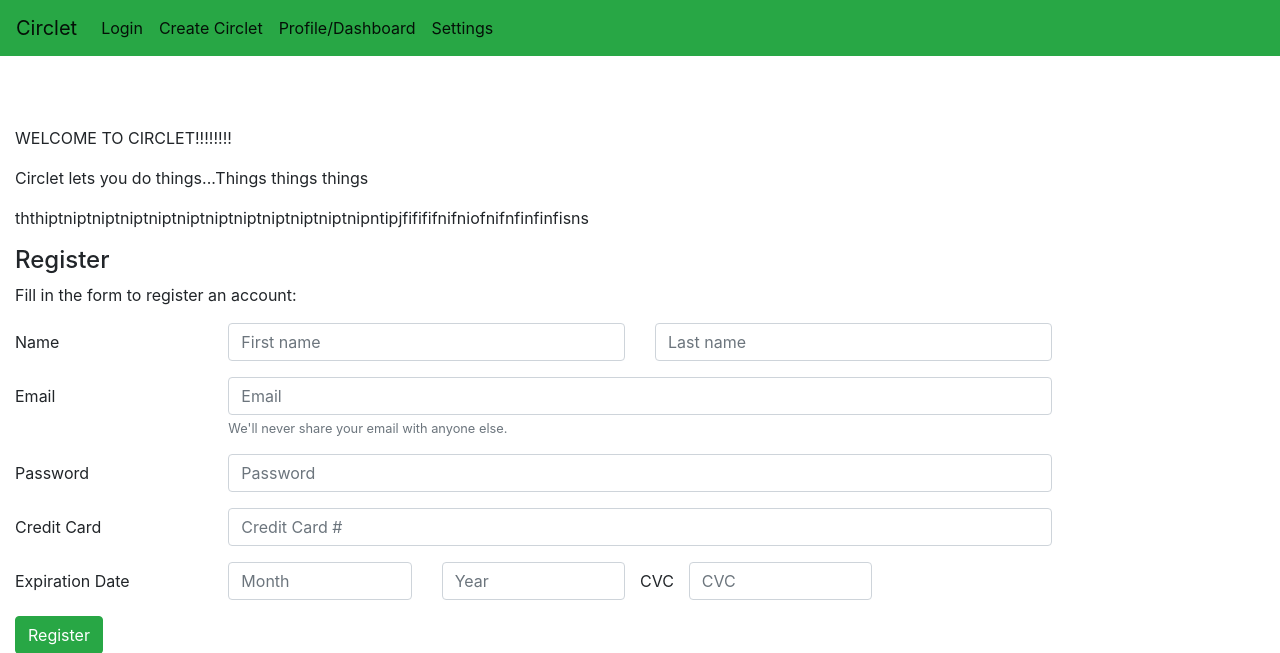
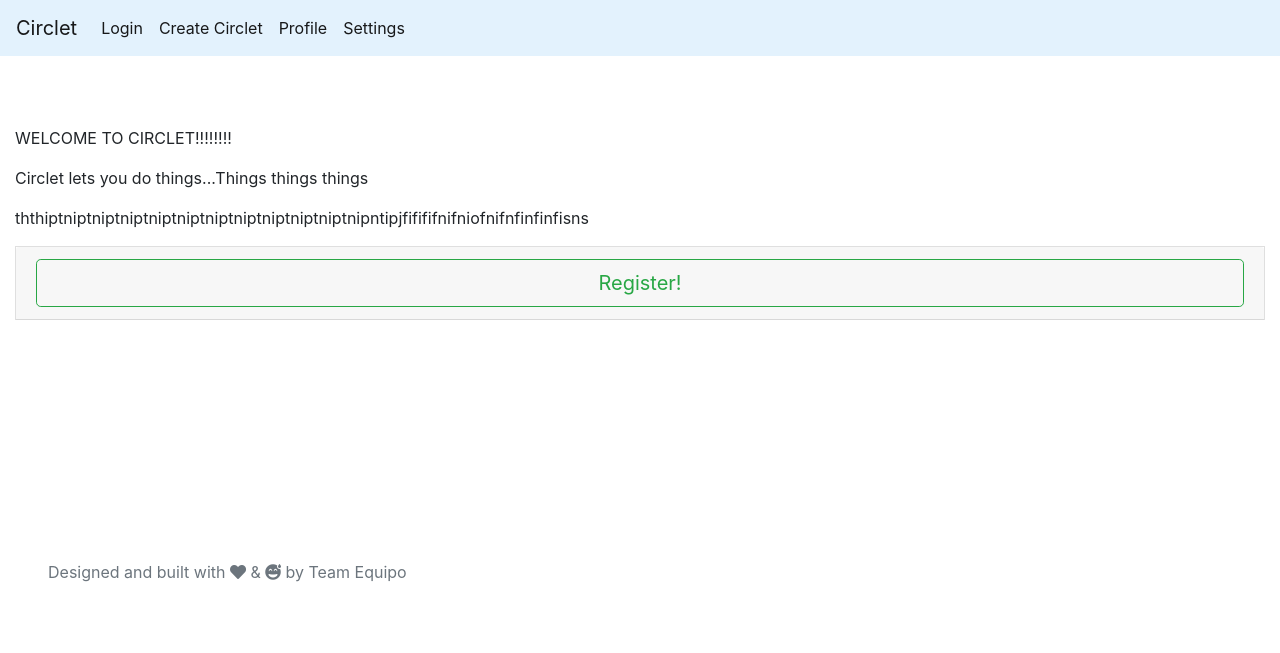
Before and after one commit to CalBearsGrad/Circlet, a Flask app: page / in a window 1280 px wide. Shown: the top 653 px of the page. After the commit the page ends 582 px from the top, so only its background shows below. Run offline with Flask 2, Linux system fonts and the light colour scheme; some libraries are stand-ins or nearby versions.

Commit message:
chnage nav color, collapse reg

```diff
--- a/templates/base.html
+++ b/templates/base.html
@@ -25,7 +25,7 @@
 
      <title> Circlet </title>
 
-    <nav class="navbar navbar-expand-lg navbar-light bg-success">
+    <nav class="navbar navbar-expand-lg navbar-light" style="background-color: #e3f2fd;">
   <button class="navbar-toggler" type="button" data-toggle="collapse" data-target="#navbarTogglerDemo03" aria-controls="navbarTogglerDemo03" aria-expanded="false" aria-label="Toggle navigation">
     <span class="navbar-toggler-icon"></span>
   </button>
@@ -41,7 +41,7 @@
         <a class="nav-link" href="/create-goal">Create Circlet <span class="sr-only">(current)</span></a>
       </li>
       <li class="nav-item active">
-        <a class="nav-link" href="/profile/<id>">Profile/Dashboard</a>
+        <a class="nav-link" href="/profile/<id>">Profile</a>
       </li>
       <li class="nav-item active">
         <a class="nav-link" href="#">Settings <span class="sr-only">(current)</span></a>
--- a/templates/homepage.html
+++ b/templates/homepage.html
@@ -8,7 +8,17 @@
 <p> Circlet lets you do things...Things things things </p>
 <p> ththiptniptniptniptniptniptniptniptniptniptniptnipntipjfifififnifniofnifnfinfinfisns</p>
 
-
+<div class="accordion" id="accordionExample">
+  <div class="card">
+    <div class="card-header" id="headingOne">
+      <h5 class="mb-0">
+        <button class="btn btn-outline-success btn-lg btn-block" type="button" role="button" data-toggle="collapse" data-target="#collapseOne" aria-expanded="false" aria-controls="collapseOne">
+          Register!
+        </button>
+      </h5>
+    </div>
+    <div id="collapseOne" class="collapse" aria-labelledby="headingOne" data-parent="#accordionExample">
+      <div class="card-body">
 
             <h4>Register</h4>
             <p> Fill in the form to register an account:</p>
@@ -62,6 +72,12 @@
                 </div>
               </div>
             </form>
+
+      </div>
+    </div>
+  </div>
+</div>
+
 <br>
 <br>
 <br>
```
Lines whose indentation alone changed are shown as unchanged.
